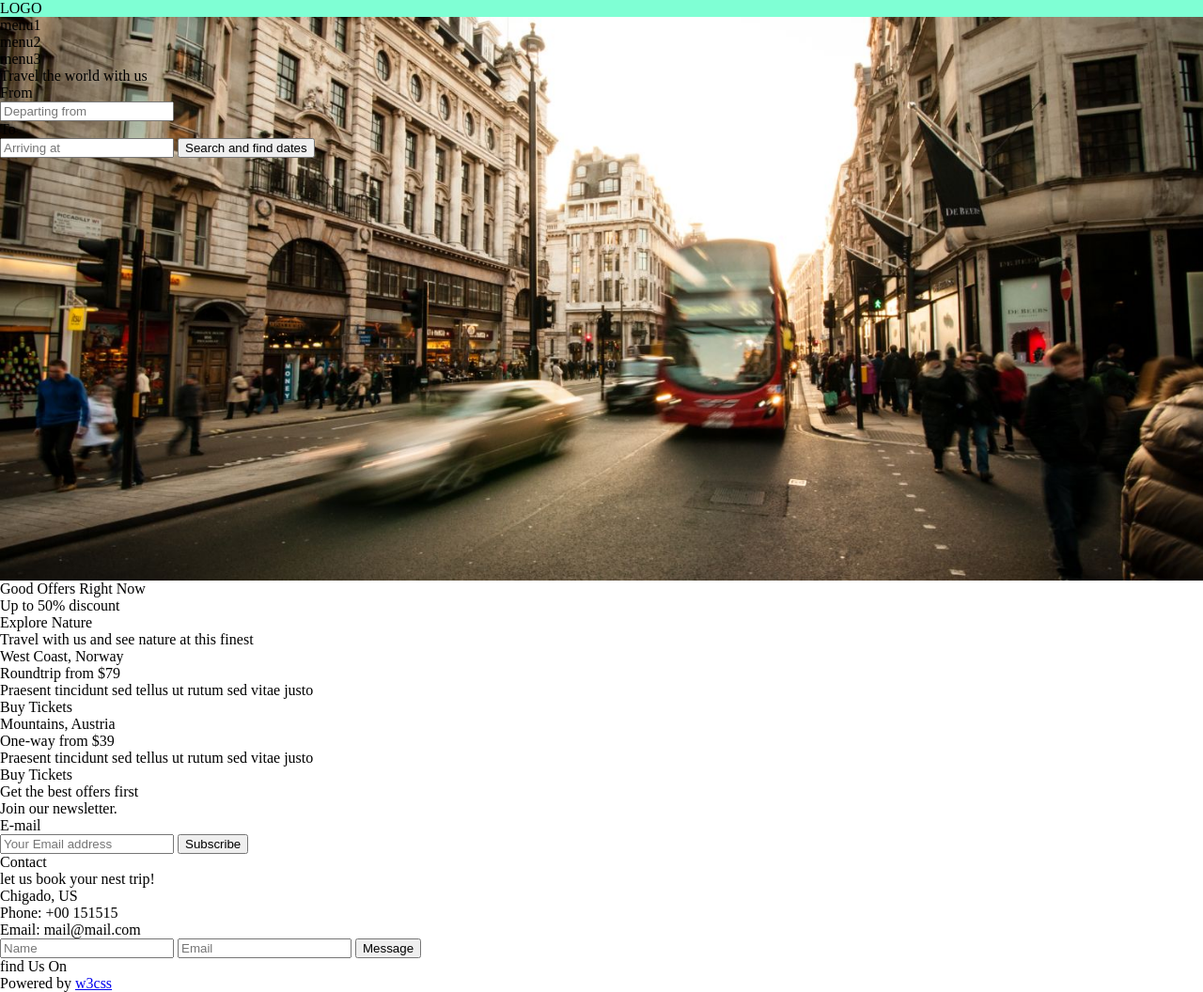
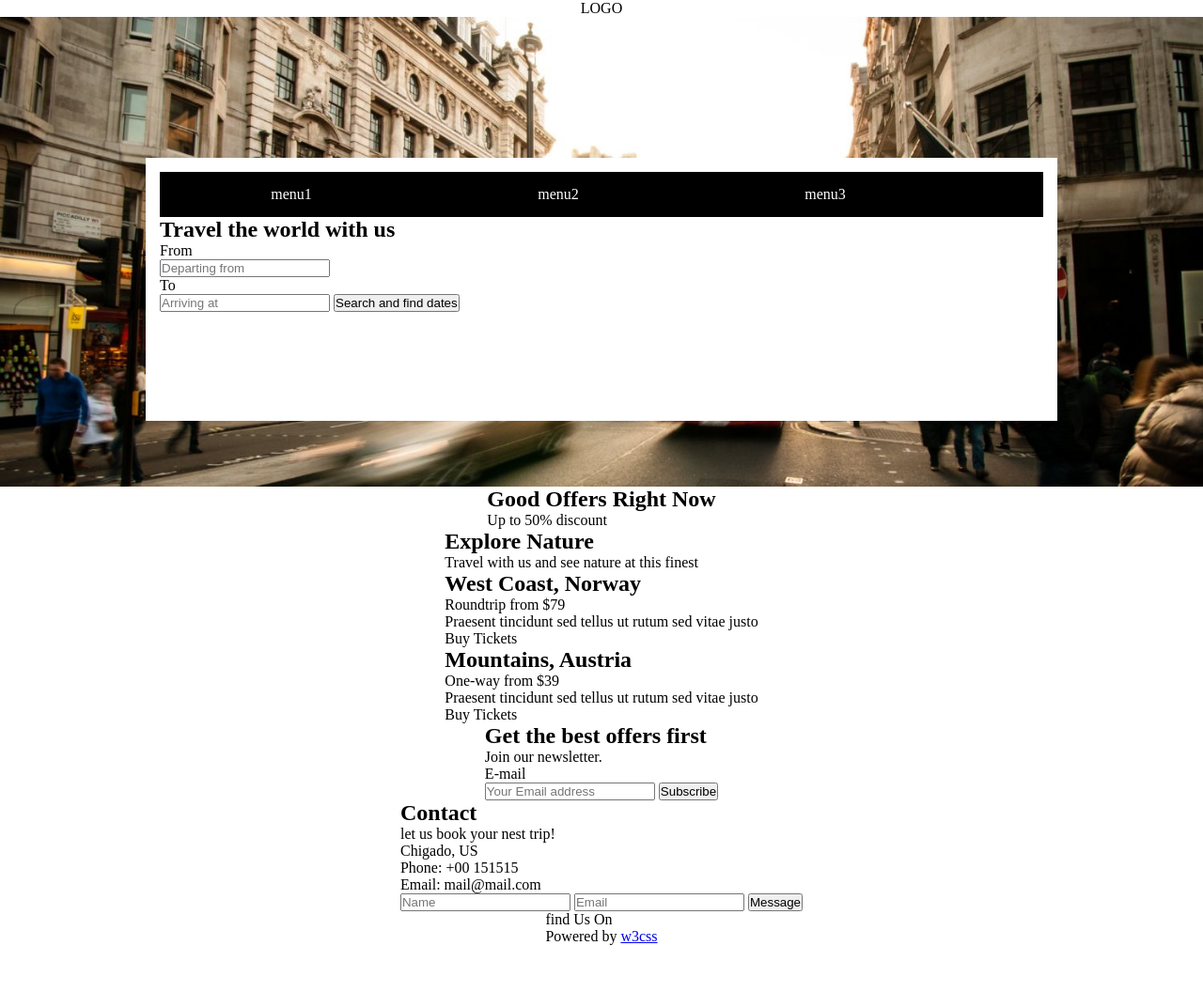
Before and after one commit to robertoalvs/revisao-html5-css3, a plain HTML site: page teste/index1.html in a window 1280 px wide. Shown: the whole page at 94% size. After the commit the page ends 1006 px from the top, so only its background shows below. Drawn offline with Linux system fonts and the light colour scheme.

Commit message:
atualização

```diff
--- a/teste/index1.html
+++ b/teste/index1.html
@@ -20,35 +20,25 @@
 
                 <section class="sessao1">
 
+                        <div class="caixa-conteudo">
                             <nav class="navegacao">
-
                                 <ul>
                                     <li>menu1</li>
                                     <li>menu2</li>
                                     <li>menu3</li>
                                 </ul>
-
                             </nav>
-
                             <h1>Travel the world with us</h1>
-
                             <form action="../teste/cadastro.php" target="_blank" method="post" autocomplete="on">
-
                                 <legend>From</legend>
-
                                 <input type="text" name="text" id="itext" autocomplete="on" placeholder="Departing from" required>
-
                                 <label for="itext"></label>
-
                                 <legend>To</legend>
-
                                 <input type="text" name="text1" id="itext1" autocomplete="on" placeholder="Arriving at" required>
-
                                 <label for="itext1"></label>
-
                                 <input type="submit" value="Search and find dates">
-
                             </form>
+                        </div>
 
                 </section>
 
@@ -117,10 +107,8 @@
 
                     </section>
 
-        </main>
+                    <section class="sessao5">
 
-
-        <footer>
                         <h2>Contact</h2>
 
             <p>let us book your nest trip!</p>
@@ -137,10 +125,21 @@
 
                 <input type="submit" value="Message">
 
+                    </section>
+
+
+                    <footer>
+
+
                         <p>find Us On</p>
                         <p>Powered by <a href="#">w3css</a></p>
                     </div>
 
                 </footer>
+
+        </main>
+
+
+
 </body>
 </html>
--- a/teste/style.css
+++ b/teste/style.css
@@ -1,28 +1,11 @@
 @charset "UTF-8";
 
 
-/* -------------- RESET GERAL --------------*/
-html, body, div, span, applet, object, iframe,
-h1, h2, h3, h4, h5, h6, p, blockquote, pre,
-a, abbr, acronym, address, big, cite, code,
-del, dfn, em, img, ins, kbd, q, s, samp,
-small, strike, strong, sub, sup, tt, var,
-b, u, i, center,
-dl, dt, dd, ol, ul, li,
-fieldset, form, label, legend,
-table, caption, tbody, tfoot, thead, tr, th, td,
-article, aside, canvas, details, embed,
-figure, figcaption, footer, header, hgroup,
-menu, nav, output, ruby, section, summary,
-time, mark, audio, video {
+* {
+
+    padding: 0;
     margin: 0;
-	padding: 0;
-	border: 0;
-	font-size: 100%;
-	font: inherit;
 }
-
-/* -------------- FIM - RESET GERAL --------------*/
 
 /*
 
@@ -33,42 +16,50 @@ position: absolute;
 
 
     */
-div.nav {
 
-    margin: auto;
-    background-color: aqua;
+    nav {
+
+        background-color: black;
+        padding: 10px;
         max-width: 940px;
-    width: 100%;
-    margin-top: 30px;
 
     }
 
-header {
+ul > li {
 
-    background-color: aquamarine;
-    max-width: 1366px;
+    background-color: black;
+    display: inline-block;
+    color: white;
+    padding: 5px;
+    width: 250px;
+    margin-right: 20px;
+    text-align: center;
+}
+    main {
+
+        display: flex;
+        flex-wrap: wrap;
+        justify-content: center;
+        flex-direction: column;
+        align-items: center;
         width: 100%;
-    margin: auto;
     }
+
     .sessao1 {
 
         background-image: url(../teste/imagens/london.jpg);
         background-size: cover;
         max-width: 1366px;
-    height: 600px;
         width: 100%;
-    margin: auto;
-    display: block;
-    position: relative;
+        height: 500px;
     }
 
-.caixa0 {
+    div.caixa-conteudo {
 
         background-color: white;
+        margin: 150px auto;
         max-width: 940px;
         width: 100%;
-    max-height: 600px;
-    height: 50%;
-    margin: auto;
-
+        height: 250px;
+        padding: 15px;
     }
```
Lines whose indentation alone changed are shown as unchanged.
